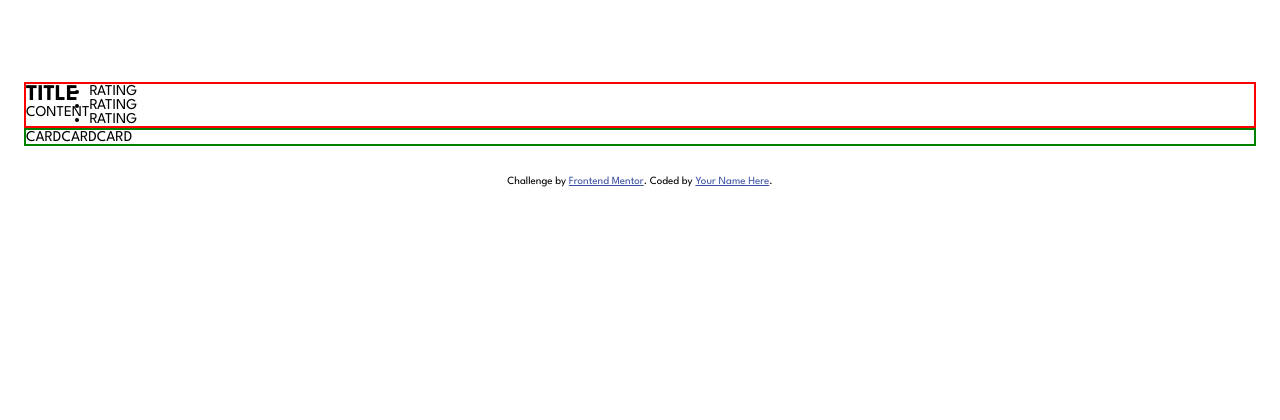
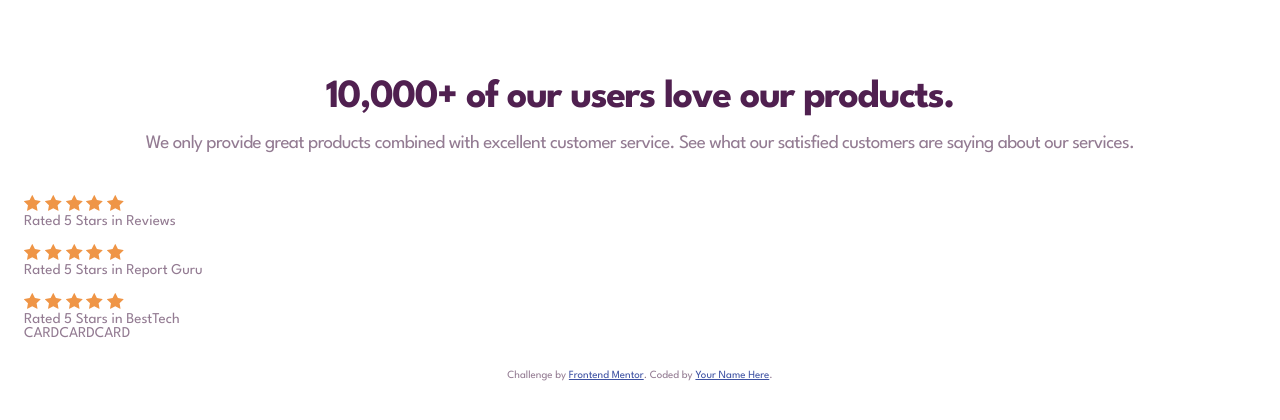
Before and after one commit to sgrazys/social-proof-section, a website: page index.html in a window 1280 px wide. Drawn offline with Linux system fonts and the light colour scheme.

Commit message:
add heading style

```diff
--- a/css/style.css
+++ b/css/style.css
@@ -1,3 +1,5 @@
+@import './components/rating.css';
+
 :root {
 	/* COLORS */
 
@@ -29,6 +31,7 @@ body *::before {
 body {
 	font-family: var(--font-primary);
 	font-size: 1.5rem;
+	color: var(--color-dark);
 }
 
 .social-proof-section {
@@ -38,30 +41,41 @@ body {
 
 .header {
 	display: flex;
-	border: solid 2px red;
+	flex-direction: column;
+	align-items: center;
+	/* border: solid 2px red; */
 }
 
 .message {
+	text-align: center;
 }
 
 .heading {
+	font-size: 4rem;
+	color: var(--color-primary-dark);
+	letter-spacing: -1.43px;
+	line-height: 3.2rem;
+
+	margin-bottom: 1.7rem;
 }
 
 .content {
+	font-size: 1.9rem;
+	line-height: 2.5rem;
+	letter-spacing: -0.63px;
+	margin-bottom: 3.9rem;
 }
 
 .ratings {
-}
-
-.list {
-}
-
-.list-item {
+	display: flex;
+	flex-direction: column;
+	gap: 1.6rem;
+	width: 100%;
 }
 
 .testimonials {
 	display: flex;
-	border: solid 2px green;
+	/* border: solid 2px green; */
 }
 
 .card {
--- a/index.html
+++ b/index.html
@@ -28,15 +28,46 @@
 		<section class="social-proof-section">
 			<div class="header">
 				<div class="message">
-					<h1 class="heading">TITLE</h1>
-					<p class="content">CONTENT</p>
+					<h1 class="heading">10,000+ of our users love our products.</h1>
+					<p class="content">We only provide great products combined with excellent customer service. See what our satisfied customers are saying about our services.</p>
 				</div>
 				<div class="ratings">
-					<ul class="list">
-						<li class="list-item">RATING</li>
-						<li class="list-item">RATING</li>
-						<li class="list-item">RATING</li>
-					</ul>
+					<div class="rating-card">
+						<div class="rating-content">
+							<div class="stars">
+								<img src="./images/icon-star.svg" alt="icon-star" />
+								<img src="./images/icon-star.svg" alt="icon-star" />
+								<img src="./images/icon-star.svg" alt="icon-star" />
+								<img src="./images/icon-star.svg" alt="icon-star" />
+								<img src="./images/icon-star.svg" alt="icon-star" />
+							</div>
+							<p class="description">Rated 5 Stars in Reviews</p>
+						</div>
+					</div>
+					<div class="rating-card">
+						<div class="rating-content">
+							<div class="stars">
+								<img src="./images/icon-star.svg" alt="icon-star" />
+								<img src="./images/icon-star.svg" alt="icon-star" />
+								<img src="./images/icon-star.svg" alt="icon-star" />
+								<img src="./images/icon-star.svg" alt="icon-star" />
+								<img src="./images/icon-star.svg" alt="icon-star" />
+							</div>
+							<p class="description">Rated 5 Stars in Report Guru</p>
+						</div>
+					</div>
+					<div class="rating-card">
+						<div class="rating-content">
+							<div class="stars">
+								<img src="./images/icon-star.svg" alt="icon-star" />
+								<img src="./images/icon-star.svg" alt="icon-star" />
+								<img src="./images/icon-star.svg" alt="icon-star" />
+								<img src="./images/icon-star.svg" alt="icon-star" />
+								<img src="./images/icon-star.svg" alt="icon-star" />
+							</div>
+							<p class="description">Rated 5 Stars in BestTech</p>
+						</div>
+					</div>
 				</div>
 			</div>
 			<div class="testimonials">
```
